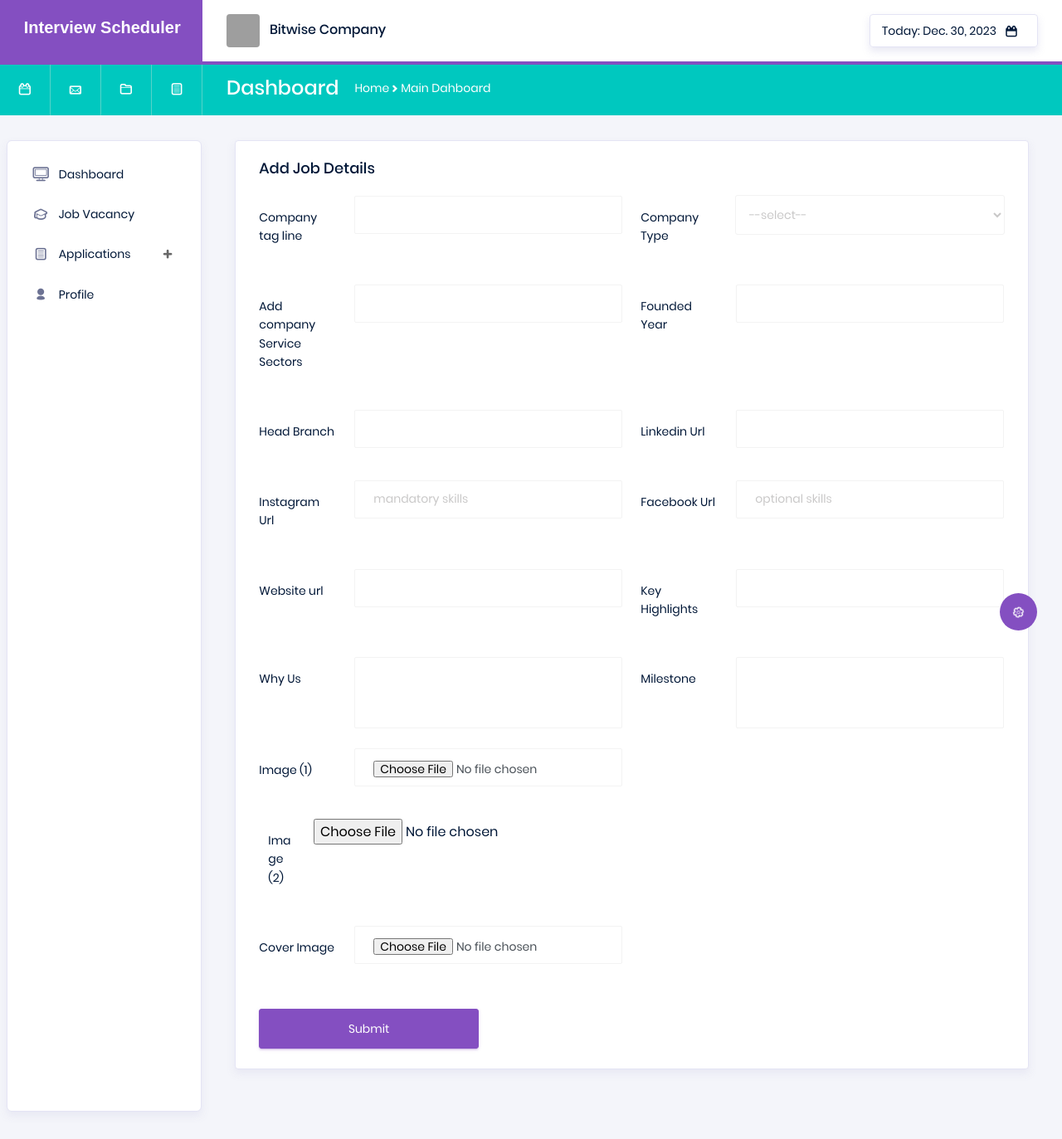
After one commit to Sangeeta-g-d/interview_company, a Django app: page /add_company_details in a window 1280 px wide. The commit adds this page. Shown: the whole page at 83% size. Run offline with Django 4.2, Linux system fonts and the light colour scheme; a user stored in the database is signed in; data comes from the database, SQL or seed files in the repository; both versions use the stored data as it was after the commit; some libraries are stand-ins or nearby versions; grey boxes are pictures that could not be loaded.

Commit message:
company details

```diff
--- a/company/models.py
+++ b/company/models.py
@@ -2,6 +2,8 @@ from django.db import models
 from django.contrib.auth.models import AbstractUser
 from django.conf import settings
 from django.utils import timezone
+from django.core.validators import MaxValueValidator
+from datetime import datetime
 
 # Create your models here.
 class NewUser(AbstractUser):
@@ -14,6 +16,26 @@ class NewUser(AbstractUser):
     about = models.CharField(max_length=1000, default='about')
     profile = models.ImageField(upload_to='uploaded_images/',default="profile")
     email_password = models.CharField(max_length=400,default='password')
+
+class CompanyDetails(models.Model):
+    companyOrAgency_id=models.ForeignKey('NewUser', on_delete=models.CASCADE)
+    tag_line = models.CharField(max_length=700, default='tagline')
+    company_type = models.CharField(max_length=100, default='startup')
+    company_service_sector = models.CharField(max_length=1000, default='IT Services')
+    why_us = models.CharField(max_length=2000, default='abcd')
+    founded_year = models.PositiveIntegerField(
+        validators=[MaxValueValidator(datetime.now().year)]  # Maximum year as current year
+    )
+    head_branch = models.CharField(max_length=500,default='hubli')
+    milestone = models.CharField(max_length=4000,default='none')
+    linkedin_url = models.URLField(max_length=500,default='https://example.com')
+    instagram_url = models.URLField(max_length=500,default='https://example.com')
+    facebook = models.URLField(max_length=500,default='https://example.com')
+    webiste = models.URLField(max_length=500,default='https://example.com')
+    Key_highlights = models.CharField(max_length=2000, default='highlights')
+    cover_image = models.ImageField(upload_to='company_images/',default="cover_image")
+    other_image1 = models.ImageField(upload_to='company_images/',default='img1')
+    other_image2 = models.ImageField(upload_to='company_images/',default='img2')
 
 
 class Agency_Company(models.Model):
--- /dev/null
+++ b/company/templates/add_company_details.html
@@ -0,0 +1,175 @@
+{% extends 'base.html' %}
+{% block content %}
+
+<div class="col-12 grid-margin">
+  <div class="card">
+    <div class="card-body">
+      <h4 class="card-title">Add Job Details</h4>
+      <form class="form-sample" method="post" enctype="multipart/form-data">
+        {% csrf_token %}
+        <p class="card-description">
+        </p>
+        <div class="row">
+          <div class="col-md-6">
+            <div class="form-group row">
+              <label class="col-sm-3 col-form-label">Company tag line</label>
+              <div class="col-sm-9">
+                <input type="text" name='tag_line' class="form-control" />
+              </div>
+            </div>
+          </div>
+          <div class="col-md-6">
+            <div class="form-group row">
+              <label class="col-sm-3 col-form-label">Company Type</label>
+              <div class="col-sm-9">
+                <select class="form-control"  name="company_type">
+                  <option value="">--select--</option>
+                  <option value="StartUp">StartUp</option>
+                  <option value="Medium Enterprise">Medium Enterprise</option>
+                  <option value="Large Enterprise">Large Enterprise</option>
+                  <option value="MNC">MNC</option>
+                </select>
+              </div>
+            </div>
+          </div>
+        </div>
+        <div class="row">
+          <div class="col-md-6">
+            <div class="form-group row">
+              <label class="col-sm-3 col-form-label">Add company Service Sectors</label>
+              <div class="col-sm-9">
+                <input type="text" name='service_sector' class="form-control" />
+              </div>
+            </div>
+          </div>
+          <div class="col-md-6">
+            <div class="form-group row">
+              <label class="col-sm-3 col-form-label">Founded Year</label>
+              <div class="col-sm-9">
+                <input type="text" name='founded_year' class="form-control" />
+              </div>
+            </div>
+          </div>
+
+        </div>
+        <div class="row">
+          <div class="col-md-6">
+            <div class="form-group row">
+              <label class="col-sm-3 col-form-label">Head Branch</label>
+              <div class="col-sm-9">
+                <input type="text" name='head_branch' class="form-control" />
+              </div>
+            </div>
+          </div>
+          <div class="col-md-6">
+            <div class="form-group row">
+              <label class="col-sm-3 col-form-label">Linkedin Url</label>
+              <div class="col-sm-9">
+                <input type="text"  name='linkedin' class="form-control" />
+              </div>
+            </div>
+          </div>
+        </div>
+        <div class="row">
+          <div class="col-md-6">
+            <div class="form-group row">
+              <label class="col-sm-3 col-form-label">Instagram Url</label>
+              <div class="col-sm-9">
+                <input type="text" placeholder="mandatory skills" name='instagram' class="form-control" />
+              </div>
+            </div>
+          </div>
+          <div class="col-md-6">
+            <div class="form-group row">
+              <label class="col-sm-3 col-form-label">Facebook Url</label>
+              <div class="col-sm-9">
+                <input type="text" name='facebook' placeholder="optional skills" name="optional_skills" class="form-control" />
+              </div>
+            </div>
+          </div>
+        </div>
+        <div class="row">
+          <div class="col-md-6">
+            <div class="form-group row">
+              <label class="col-sm-3 col-form-label">Website url</label>
+              <div class="col-sm-9">
+                <input type="text" name='website' class="form-control" />
+              </div>
+            </div>
+          </div>
+          <div class="col-md-6">
+            <div class="form-group row">
+              <label class="col-sm-3 col-form-label">Key Highlights</label>
+              <div class="col-sm-9">
+                <input type="text" name='highlights' class="form-control" />
+              </div>
+            </div>
+          </div>
+
+        </div>
+
+        <div class="row">
+            <div class="col-md-6">
+                <div class="form-group row">
+                  <label class="col-sm-3 col-form-label">Why Us</label>
+                    <div class="col-sm-9">
+                  <textarea name="why_us" rows="4" cols="80"  class="form-control"></textarea>
+                  </div>
+
+                </div>
+              </div>
+          <div class="col-md-6">
+            <div class="form-group row">
+              <label class="col-sm-3 col-form-label">Milestone</label>
+                <div class="col-sm-9">
+              <textarea name="milestone" rows="4" cols="80"  class="form-control"></textarea>
+              </div>
+
+            </div>
+          </div>
+          </div>
+          <div class="row">
+            <div class="col-md-6">
+                <div class="form-group row">
+                  <label class="col-sm-3 col-form-label">Image (1)</label>
+                    <div class="col-sm-9">
+                  <input type="file" class="form-control" name="img1">
+                  </div>
+
+                </div>
+                <div class="col-md-6">
+                    <div class="form-group row">
+                      <label class="col-sm-3 col-form-label">Image (2)</label>
+                        <div class="col-sm-9">
+                     <input type="file" class="form-group" name="img2">
+                      </div>
+
+                    </div>
+                    </div>
+            </div>
+              </div>
+              <div class="row">
+                <div class="col-md-6">
+                    <div class="form-group row">
+                      <label class="col-sm-3 col-form-label">Cover Image</label>
+                        <div class="col-sm-9">
+                      <input type="file" class="form-control" name="cover_image">
+                      </div>
+
+                    </div>
+
+                </div>
+                  </div>
+
+        <div class="mt-3">
+        <button type="submit" style='width:7cm' class="btn btn-block btn-primary btn-lg font-weight-medium auth-form-btn" name="button"> Submit</button>
+        </div>
+      </form>
+    </div>
+  </div>
+</div>
+
+
+
+
+{% endblock %}
--- a/company/templates/index.html
+++ b/company/templates/index.html
@@ -412,7 +412,7 @@ $(document).ready(function() {
       <h4 class="card-title"><a href="single.html">{{x.first_name}}</a></h4>
 
       <p class="card-text">{{ x.about }}</p>
-  <a href="/user_login" class="read-more-link">Know More</a>
+  <a href="{% url 'company' id=x.id %}" class="read-more-link">Know More</a>
 
 <script type="text/javascript">
 // Function to truncate text and show "Know More" link if necessary
@@ -574,7 +574,6 @@ document.addEventListener("DOMContentLoaded", function() {
 
 
 
-	<!-- hiring partners -->
 
 
 <br>
--- a/company/urls.py
+++ b/company/urls.py
@@ -22,6 +22,7 @@ urlpatterns = [
     path('work_mode/<str:selected_work_mode>/', views.work_mode, name='work_mode'),
     path('user_work_mode/<str:selected_work_mode>/', views.user_work_mode, name='user_work_mode'),
     path('login',views.login1,name='login1'),
+    path('add_company_details',views.add_company_details,name='add_company_details'),
     path('user_login',views.user_login,name='user_login'),
     path('company_dashboard',views.company_dashboard,name='company_dashboard'),
     path('job_vacancy',views.job_vacancy,name='job_vacancy'),
--- a/company/views.py
+++ b/company/views.py
@@ -3,7 +3,7 @@ from rest_framework.decorators import api_view
 from rest_framework.response import Response
 from django.http import HttpResponse,HttpResponseRedirect,HttpResponseForbidden,HttpResponseBadRequest
 from django.template import loader
-from .models import NewUser, JobDetails, UserDetails, AppliedJobs, ApplicationStatus, ScheduleInterview, Agency_Company,AgencyJobDetails,AgencyAppliedJobs,AgencyApplicationStatus
+from .models import NewUser, JobDetails, UserDetails, AppliedJobs, CompanyDetails,ApplicationStatus, ScheduleInterview, Agency_Company,AgencyJobDetails,AgencyAppliedJobs,AgencyApplicationStatus
 from .models import AgencyScheduleInterview, AgencyJobSaved, CompanyJobSaved
 from rest_framework import generics
 from rest_framework.views import APIView
@@ -825,6 +825,40 @@ def add_job(request):
         return redirect(reverse('job_vacancy') + '?success_message=1')
 
     return render(request,'add_job.html',context)
+
+def add_company_details(request):
+    i = request.user.id
+    obj = NewUser.objects.get(id=i)
+    today_date = date.today()
+    context = {'obj':obj,'today_date':today_date}
+    if request.method == 'POST':
+        tag_line = request.POST.get('tag_line')
+        company_type = request.POST.get('company_type')
+        service_sector = request.POST.get('service_sector')
+        founded_year = request.POST.get('founded_year')
+        head_branch = request.POST.get('head_branch')
+        linkedin = request.POST.get('linkedin')
+        instagram = request.POST.get('instagram')
+        facebook = request.POST.get('facebook')
+        website = request.POST.get('website')
+        highlights = request.POST.get('highlights')
+        why_us = request.POST.get('why_us')
+        milestone = request.POST.get('milestone')
+        img1 = request.FILES.get('img1')
+        img2 = request.FILES.get('img2')
+        cover_image = request.FILES.get('cover_image')
+
+        obj = CompanyDetails.objects.create(companyOrAgency_id_id=i,tag_line=tag_line,company_type=company_type,company_service_sector=service_sector,founded_year=founded_year,
+        head_branch=head_branch,linkedin_url=linkedin,instagram_url=instagram,
+        facebook=facebook,webiste=website,
+        Key_highlights=highlights,why_us=why_us,
+        milestone=milestone,
+        other_image1=img1,
+        other_image2=img2,cover_image=cover_image)
+
+        print(obj)
+
+    return render(request,'add_company_details.html',context)
 
 
 def delete_jobs(request, pk):
@@ -1928,6 +1962,12 @@ def remove_job(request, job_id, u_id):
 def company(request,id):
     print("iddddddddd",id)
     obj = NewUser.objects.get(id=id)
+    info = CompanyDetails.objects.filter(companyOrAgency_id_id=id).first()
+    c_img = info.cover_image
+    service_sector_list = info.company_service_sector.split(', ')
+    service_sector_list = [sector.strip() for sector in service_sector_list]
+    print(service_sector_list)
+    print(c_img)
     company_names = []
     company_jobs_dict = {}
 
@@ -1969,6 +2009,9 @@ def company(request,id):
         'company_names': company_names,
         'company_jobs_dict': company_jobs_dict,
         'obj': obj,
+        'info':info,
+        'c_img':c_img,
+        'service_sector_list':service_sector_list
     }
     return render(request,'company.html',context)
 
```
Also changed, not shown: company/templates/company.html (+49 -8 lines), static/assets2/css/specific.css (+3 -4 lines), company/migrations/0028_companydetails.py (added), company_images/com.jpg (added), company_images/iimm.jpg (added), company_images/iimm2.jpg (added), db.sqlite3.
